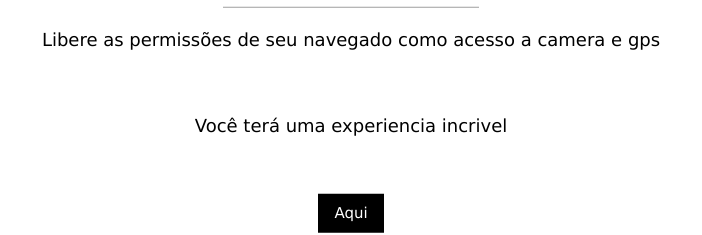
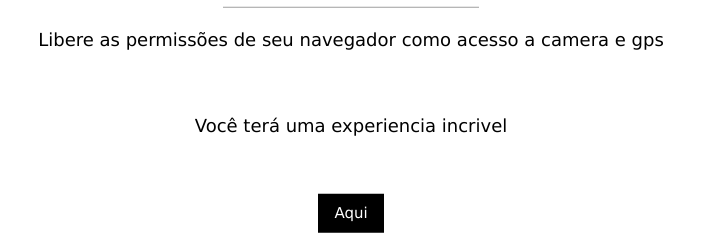
Before and after one commit to DiogenesMatias/AR, a plain HTML site: page html/pagina01.html in a window 1280 px wide. Shown: the part 379-614 px from the top of the page, 289-991 px from the left. Drawn offline with nearby package versions, Linux system fonts and the light colour scheme.

Commit message:
Melhorando a usabilidade
correção de texto para melhor entendimento

```diff
--- a/html/pagina01.html
+++ b/html/pagina01.html
@@ -17,7 +17,7 @@
   <div class="w3-display-middle">
     <h1 class="w3-jumbo w3-animate-top">Realidade Aumentada</h1>
     <hr class="w3-border-grey" style="margin:auto;width:40%">
-    <p class="w3-large w3-center">Libere as permissões de seu navegado como acesso a camera e gps</p><br>
+    <p class="w3-large w3-center">Libere as permissões de seu navegador como acesso a camera e gps</p><br>
     <p class="w3-large w3-center">Você terá uma experiencia incrivel</p><br>
     <p class="w3-center "><a class="w3-button w3-black w3-hover-grey" href="pagina02.html">Aqui</a></p>
   </div>
```
